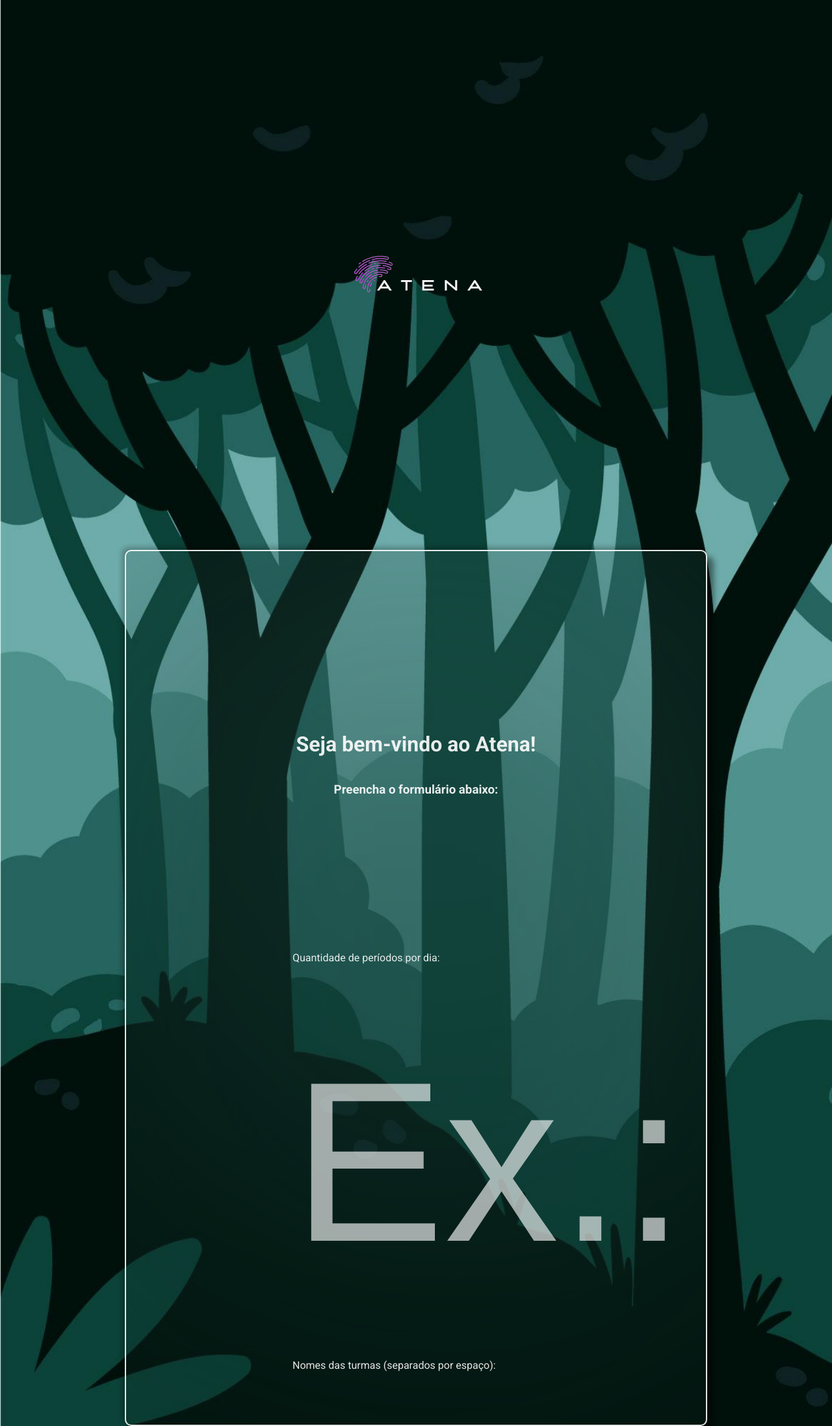
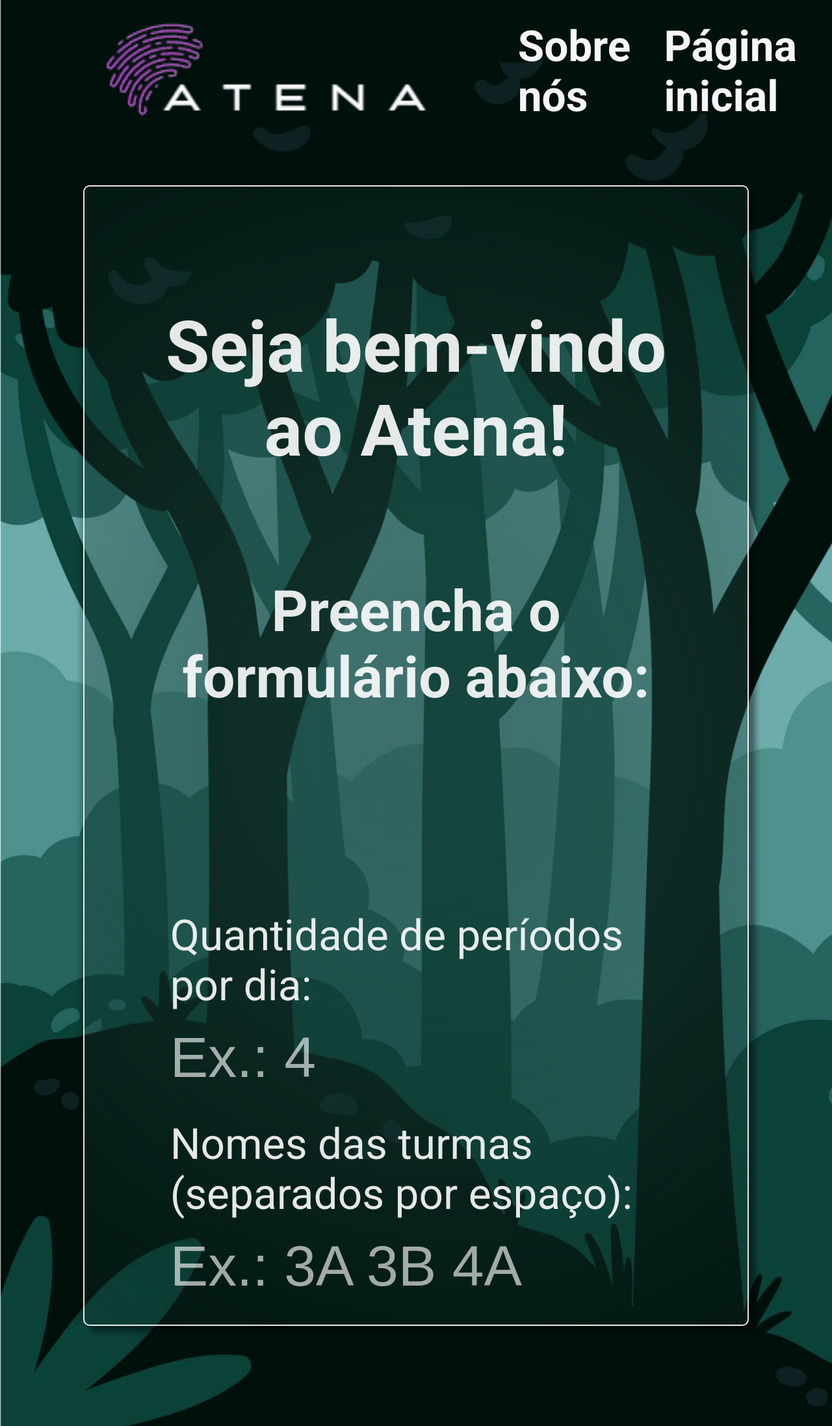
Before and after one commit to GabrielM0nteir0/Atena-JTT-2024-, a Flask app: page /form in a window 1280 px wide. Shown: the whole page at 65% size. Run offline with Flask 3, Linux system fonts and the light colour scheme.

Commit message:
Consertando mais classes

```diff
--- a/static/styles/styles.css
+++ b/static/styles/styles.css
@@ -9,8 +9,22 @@
   align-items: center;
   font-family: 'Roboto', sans-serif;
   background-image: url("../images/fundo.jpg");
-  height: 100vh;
   overflow: hidden; /* Impede a rolagem externa */
+}
+
+label
+{
+  font-size: 3vh;
+}
+
+h1
+{
+  font-size: 5vh
+}
+
+h3
+{
+  font-size: 4vh
 }
 
 * {
@@ -48,9 +62,9 @@
   /* Largura da viewport */
   overflow: hidden;
   /* Esconde a rolagem */
-  height: 150vh;
+  height: 10vh;
   /* Altura definida */
-  padding: 10vw;
+  padding: 2vh;
   /* Espaçamento interno */
   z-index: 10;
   /* Z-index alto */
@@ -61,9 +75,9 @@
 }
 
 .Navbar h1 {
-  font-size: 34vw;
+  font-size: 3vh;
   color: #f7f6fa;
-  margin-left: 40vw;
+  margin-left: 4vw;
   transition: color 0.3s, transform 0.3s;
 }
 
@@ -75,7 +89,8 @@
 }
 
 .Navbar img {
-  margin-left: 30vw;
+  margin-left: 3vw;
+  height: 30vh;
 }
 
 .Navbar h1:hover {
@@ -87,10 +102,11 @@
 
 .quest {
   border-radius: 10px;
+  margin: 3vh;
   max-height: 80vh;  /* Define uma altura máxima para o questionário */
   overflow-y: auto;  /* Permite a rolagem interna */
-  width: 70vw;
-  padding: 20vw;
+  width: 80vw;
+  padding: 5vh;
   color: #ffffff;
   box-shadow: 10px 10px 10px rgba(0, 0, 0, 0.5), -4px -4px 9px rgba(0, 0, 0, 0.3);
   opacity: 90%;
@@ -257,18 +273,17 @@
 
 .input {
   position: relative;
-  width: 100vw;
-  margin-bottom: 15vh 15vw; /* Espaço entre os inputs */
+  width: 100%;
+  margin: 1vh; /* Espaço entre os inputs */
 }
 
 .input input {
   border: none; /* Remove bordas padrão */
-  border-bottom: 2vh 2 vw solid #071d1a; /* Borda inferior */
   background: transparent; /* Sem fundo */
   width: 100%; /* Ocupa toda a largura do contêiner */
   outline: none; /* Remove a outline ao focar no input */
-  padding: 8vw 0; /* Espaçamento interno no topo e na parte inferior */
-  font-size: 16vh; /* Ajuste o tamanho da fonte se necessário */
+  padding: 1vh 0; /* Espaçamento interno no topo e na parte inferior */
+  font-size: 4vh; /* Ajuste o tamanho da fonte se necessário */
   color: #ffffff;
 }
 
```
Also changed, not shown: other parts of static/styles/styles.css (+21 -21 lines).
